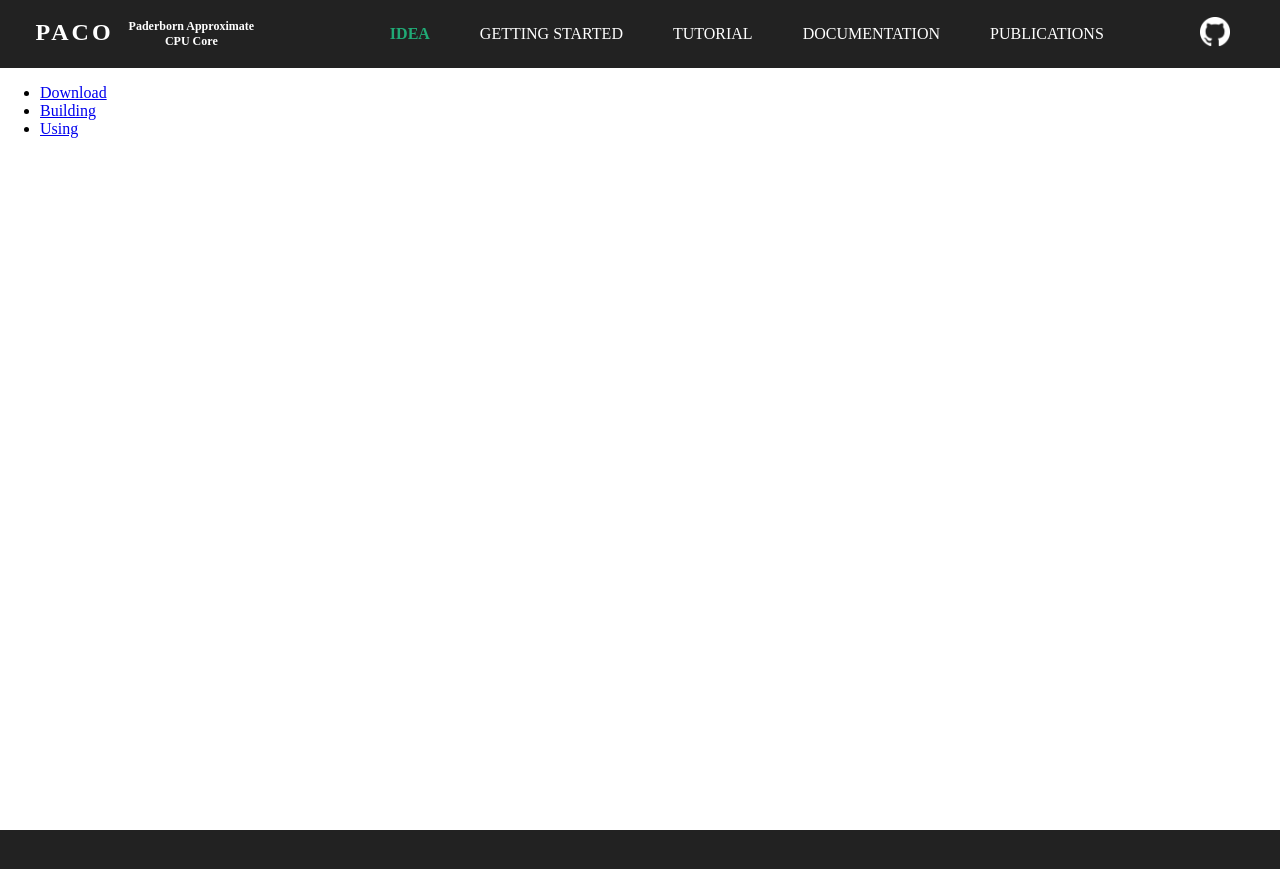
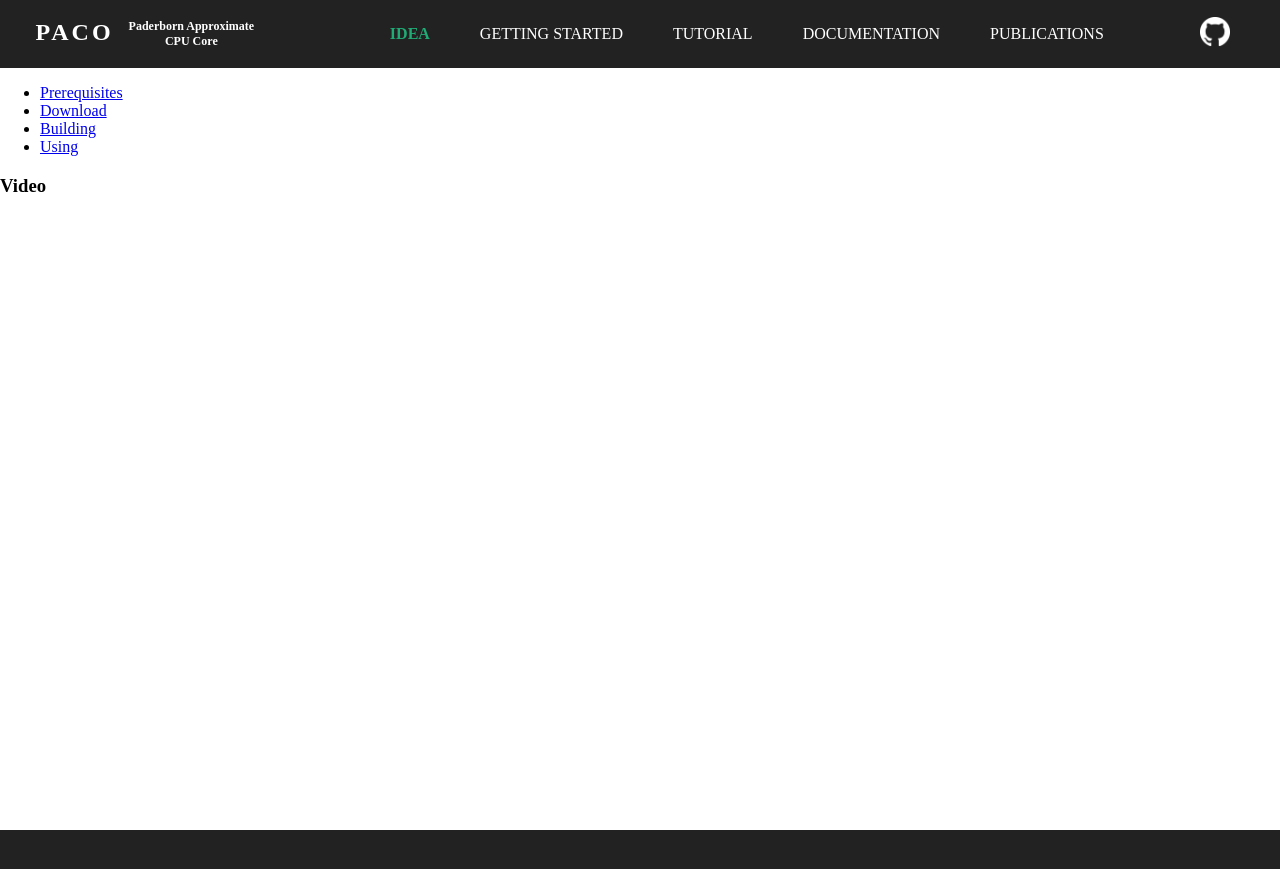
Before and after one commit to PACO-CPU/PACO, a Jekyll site: the page built from gettingstarted/index.md, in a window 1280 px wide. Shown: the top 869 px of the page. Built offline with Jekyll 4.4.1, drawn with Linux system fonts in a browser that asks for light colours.

Commit message:
Updated contents to gettingstarted

```diff
--- a/gettingstarted/index.md
+++ b/gettingstarted/index.md
@@ -4,8 +4,10 @@ permalink: /gettingstarted
 ---
 <aside>
   <ul>
+    <li><a href = "#0"> Prerequisites </a></li>
     <li> <a href = "#0">Download </a> </li>
     <li> <a href = "#0">Building </a> </li>
     <li> <a href = "#0">Using </a> </li>
   </ul>
 </aside>
+### Video
```
